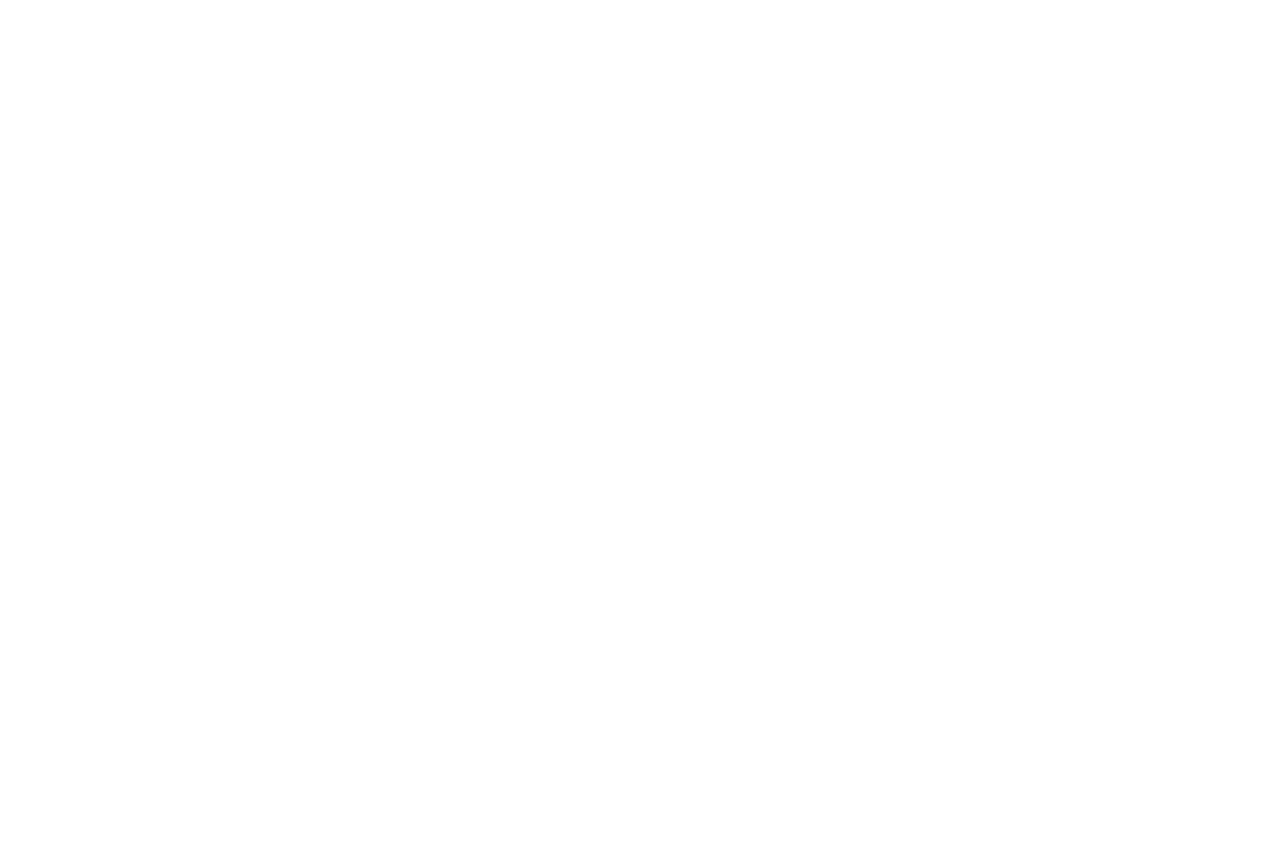
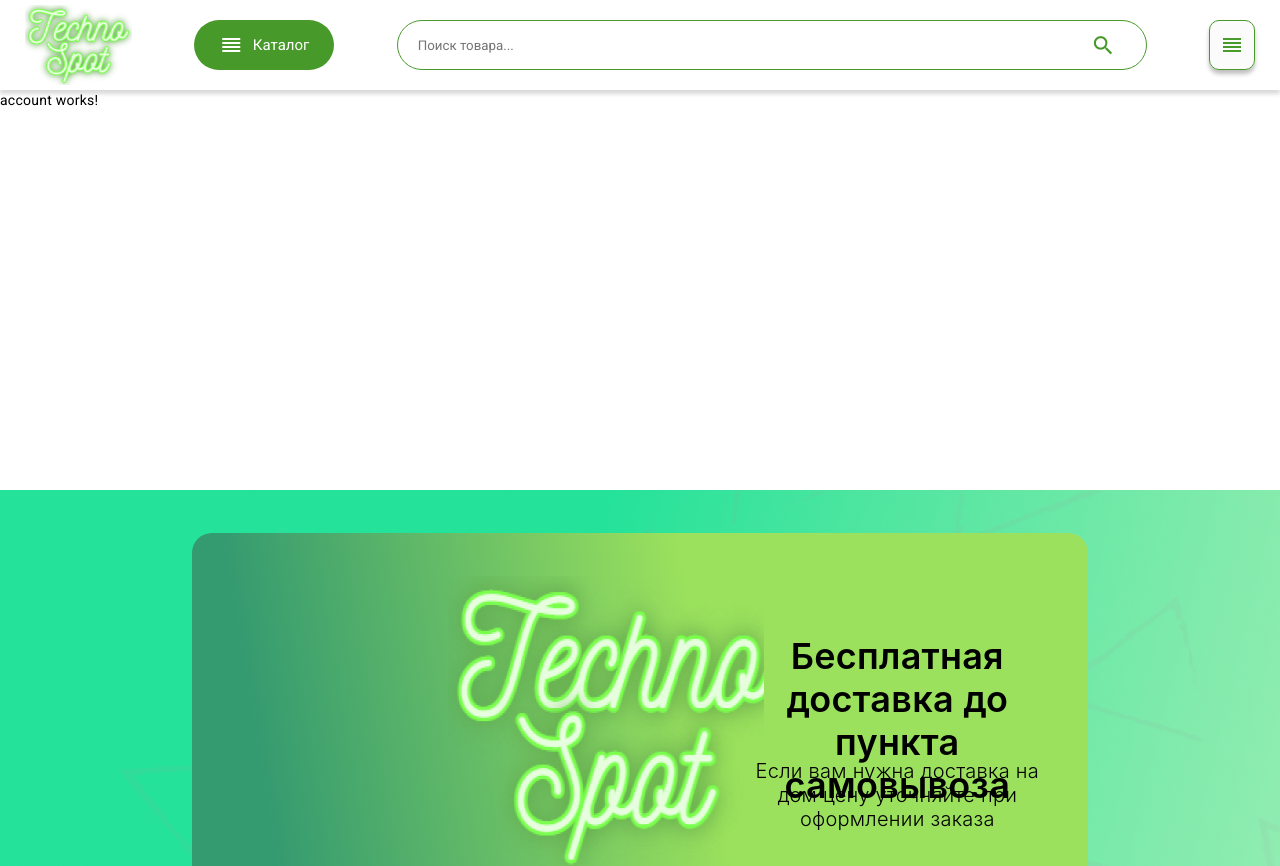
Before and after one commit to evg3noff/diplom, an Angular app: page /personal-member in a window 1280 px wide. Before the commit this address led to /. Shown: the top 866 px of the page. Before the commit the page ends 800 px from the top, so only its background shows below. Built offline with nearby package versions, Linux system fonts and the light colour scheme.

Commit message:
add personal member

```diff
--- a/src/app/app-routing.module.ts
+++ b/src/app/app-routing.module.ts
@@ -2,10 +2,12 @@
 import { RouterModule, Routes } from '@angular/router';
 import { MainComponent } from './components/main/main.component';
 import { AuthorisationPageComponent } from './components/authorisation-page/authorisation-page.component';
+import { PersonalMemberComponent } from './components/personal-member/personal-member.component';
 
 const routes: Routes = [
   {path: '', component: MainComponent},
-  {path: 'auth', component: AuthorisationPageComponent}
+  {path: 'auth', component: AuthorisationPageComponent},
+  {path: 'personal-member', component: PersonalMemberComponent}
 ];
 
 @NgModule({
--- a/src/app/app.module.ts
+++ b/src/app/app.module.ts
@@ -12,6 +12,8 @@
 import { BrowserAnimationsModule } from '@angular/platform-browser/animations';
 import {MatIconModule} from '@angular/material/icon';
 import { SalesListComponent } from './components/sales-list/sales-list.component';
+import { PersonalMemberComponent } from './components/personal-member/personal-member.component';
+import { AccountComponent } from './components/account/account.component';
 
 @NgModule({
   declarations: [
@@ -22,7 +24,9 @@
     SliderComponent,
     PromotionBannerComponent,
     AuthorisationPageComponent,
-    SalesListComponent
+    SalesListComponent,
+    PersonalMemberComponent,
+    AccountComponent
   ],
   imports: [
     BrowserModule,
--- /dev/null
+++ b/src/app/components/account/account.component.html
@@ -0,0 +1 @@
+<p>account works!</p>
--- /dev/null
+++ b/src/app/components/personal-member/personal-member.component.html
@@ -0,0 +1,5 @@
+<app-header></app-header>
+<div class="content">
+    <app-account></app-account>
+</div>
+<app-footer></app-footer>
--- /dev/null
+++ b/src/app/components/personal-member/personal-member.component.scss
@@ -0,0 +1,3 @@
+.content{
+    min-height: 50vh;
+}
--- a/src/app/components/sales-list/sales-list.component.scss
+++ b/src/app/components/sales-list/sales-list.component.scss
@@ -12,7 +12,7 @@
 .sales-item {
     width: 275px;
     height: 275px;
-    background: linear-gradient(90deg, #00E3AE 0%, #9BE15D 100%);
+    background: linear-gradient(0deg,#00E3AE 0%, #9BE15D 100%);
     border-radius: 10px;
     margin-top: 20px;
     margin-right: 17px;
```
Also changed, not shown: src/app/components/account/account.component.ts (added, +10 -0 lines), src/app/components/personal-member/personal-member.component.ts (added, +10 -0 lines), src/app/components/account/account.component.scss (added), 2 other files (tests, documents, lock files or other folders).
